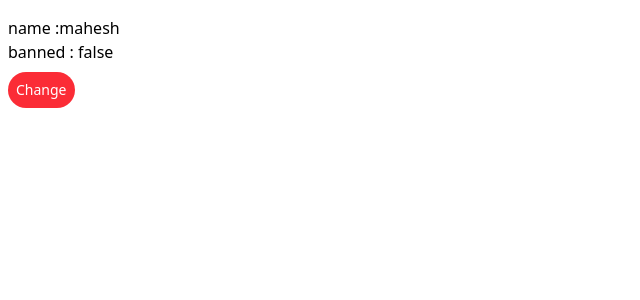
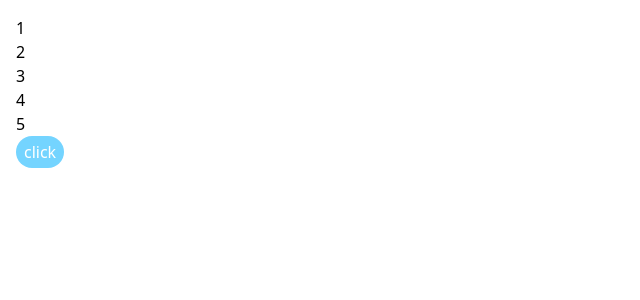
Before and after one commit to Maheshkrsaw/75DaysOfFullStack, a React (Vite) app in the folder 23_reactday-3/: page / in a window 1280 px wide. Shown: the top 300 px of the page, without its empty margins (0-640 px from the left). Built offline with nearby package versions, Linux system fonts and the light colour scheme.

Commit message:
use state with array donen

```diff
--- a/23_reactday-3/src/components/Card.jsx
+++ b/23_reactday-3/src/components/Card.jsx
@@ -1,22 +1,15 @@
-import React, { useState } from "react";
+import React, { useState } from 'react'
 
 function Card() {
-  const [val, setval] = useState({ name: "mahesh", isBanned: false });
+const [val,setval]=useState([1,2,3,4,5])
 
   return (
-    <div className="px-2 py-4 ">
-      <h1> name :{val.name}</h1>
-      <h2>banned : {val.isBanned.toString()}</h2>
-      <button
-        onClick={() => setval({ ...val, isBanned: !val.isBanned })}
-        className={`px-2 py-2 ${
-          val.isBanned ? "bg-blue-500" : "bg-red-500"
-        } rounded-full text-sm mt-2  text-white`}
-      >
-        Change{" "}
-      </button>
+    <div className='p-4'>
+     {val.map(item => <h1>{item}</h1>)}
+     <button onClick={ ()=> setval (()=> val.filter ((elem,index)=> index != val.length-1))}
+     className='px-2 py-1 text-white rounded-full bg-sky-300 text-x '>click</button>
     </div>
-  );
+  )
 }
 
-export default Card;
+export default Card
```
